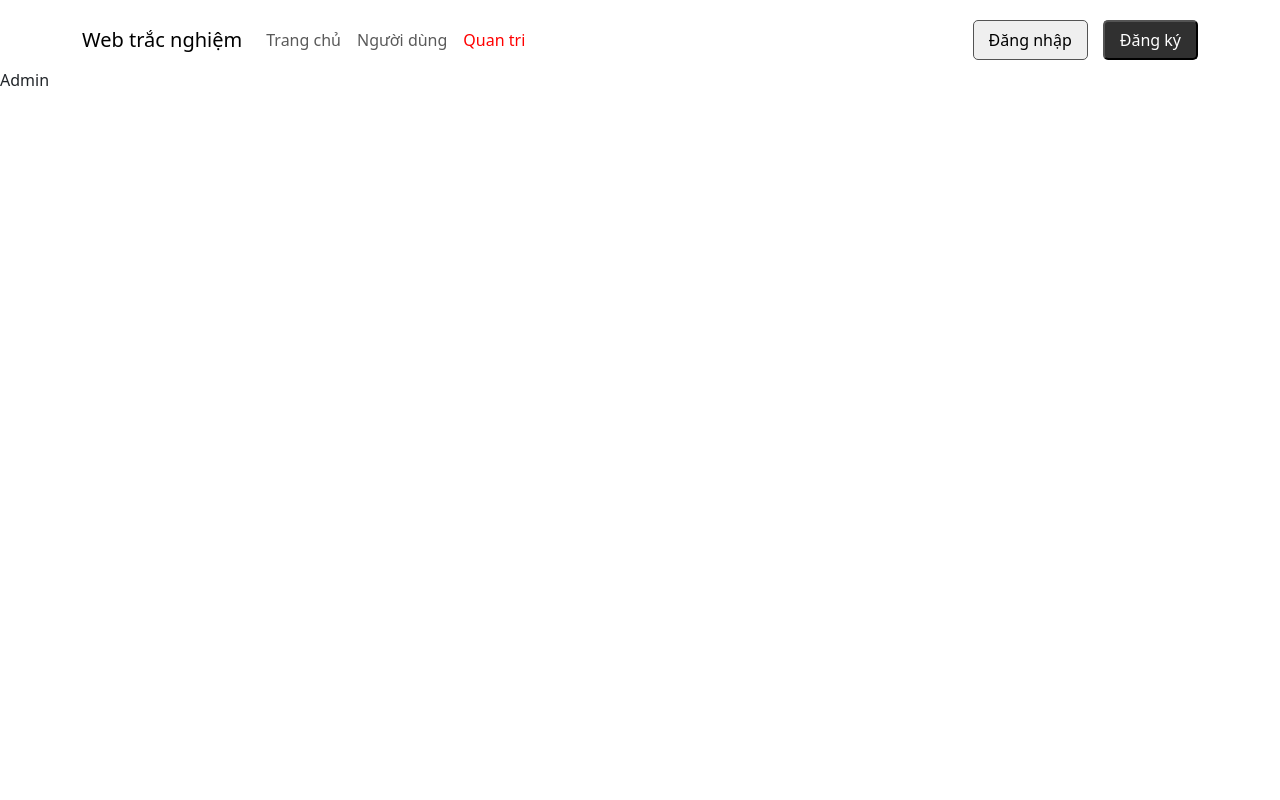
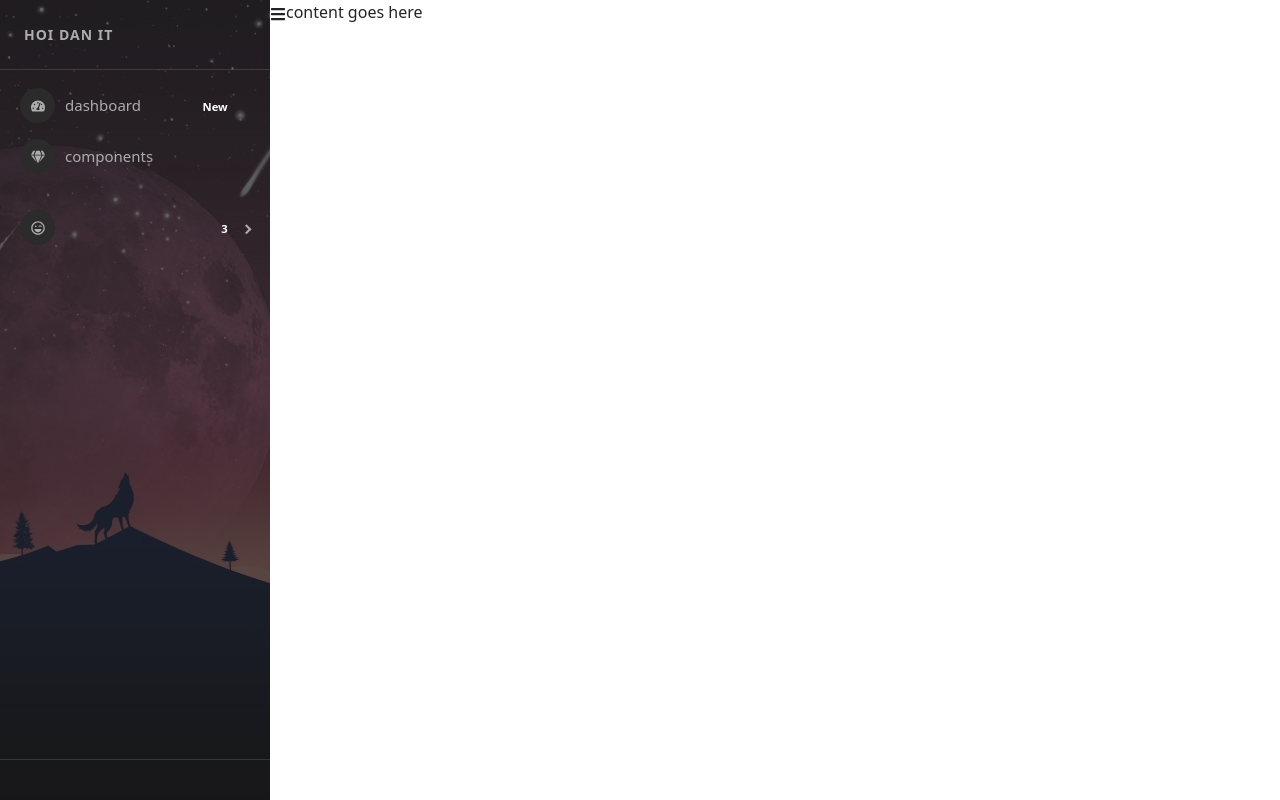
Before and after one commit to minhdang0911/React-Manage-Quiz, a React (Create React App) app in the folder Front-end/: page /admins in a window 1280 px wide. Built offline with nearby package versions, Linux system fonts and the light colour scheme.

Commit message:
design sidebar Ui admin

```diff
--- a/Front-end/package.json
+++ b/Front-end/package.json
@@ -10,6 +10,8 @@
         "react": "18.2.0",
         "react-bootstrap": "2.4.0",
         "react-dom": "18.2.0",
+        "react-icons": "4.4.0",
+        "react-pro-sidebar": "0.7.1",
         "react-redux": "8.0.1",
         "react-router-dom": "6.3.0",
         "react-scripts": "5.0.1",
--- a/Front-end/src/components/Admin/Admin.jsx
+++ b/Front-end/src/components/Admin/Admin.jsx
@@ -1,5 +1,21 @@
+import SideBar from './Sidebar';
+import './Admin.scss';
+import { FaBars } from 'react-icons/fa';
+import { useState } from 'react';
+
 const Admin = (props) => {
-    return <div>Admin</div>;
+    const [collapsed, setCollapsed] = useState(false);
+
+    return (
+        <div className="admin-container">
+            <div className="admin-sidebar">
+                <SideBar collapsed={collapsed} />
+            </div>
+            <div className="admin-content">
+                <FaBars onClick={() => setCollapsed(!collapsed)} />
+                content goes here
+            </div>
+        </div>
+    );
 };
-
 export default Admin;
--- /dev/null
+++ b/Front-end/src/components/Admin/Admin.scss
@@ -0,0 +1,8 @@
+.admin-container {
+    display: flex;
+    .admin-sidebar {
+        .pro-sidebar {
+            height: 100vh !important;
+        }
+    }
+}
--- /dev/null
+++ b/Front-end/src/components/Admin/Sidebar.jsx
@@ -0,0 +1,76 @@
+import 'react-pro-sidebar/dist/css/styles.css';
+import { ProSidebar, Menu, MenuItem, SubMenu, SidebarHeader, SidebarFooter, SidebarContent } from 'react-pro-sidebar';
+
+import { FaTachometerAlt, FaGem, FaList, FaGithub, FaRegLaughWink, FaHeart } from 'react-icons/fa';
+import sidebarBg from '../../assets/bg2.jpg';
+
+const SideBar = (props) => {
+    const { image, collapsed, toggled, handleToggleSidebar } = props;
+    return (
+        <>
+            <ProSidebar
+                image={sidebarBg}
+                collapsed={collapsed}
+                toggled={toggled}
+                breakPoint="md"
+                onToggle={handleToggleSidebar}
+            >
+                <SidebarHeader>
+                    <div
+                        style={{
+                            padding: '24px',
+                            textTransform: 'uppercase',
+                            fontWeight: 'bold',
+                            fontSize: 14,
+                            letterSpacing: '1px',
+                            overflow: 'hidden',
+                            textOverflow: 'ellipsis',
+                            whiteSpace: 'nowrap',
+                        }}
+                    >
+                        Hoi Dan IT
+                    </div>
+                </SidebarHeader>
+
+                <SidebarContent>
+                    <Menu iconShape="circle">
+                        <MenuItem icon={<FaTachometerAlt />} suffix={<span className="badge red">New</span>}>
+                            dashboard
+                        </MenuItem>
+                        <MenuItem icon={<FaGem />}> components </MenuItem>
+                    </Menu>
+                    <Menu iconShape="circle">
+                        <SubMenu suffix={<span className="badge yellow">3</span>} icon={<FaRegLaughWink />}>
+                            <MenuItem> 1</MenuItem>
+                            <MenuItem> 2</MenuItem>
+                            <MenuItem> 3</MenuItem>
+                        </SubMenu>
+                    </Menu>
+                </SidebarContent>
+
+                <SidebarFooter style={{ textAlign: 'center' }}>
+                    <div
+                        className="sidebar-btn-wrapper"
+                        style={{
+                            padding: '20px 24px',
+                        }}
+                    >
+                        <a
+                            href="https://github.com/azouaoui-med/react-pro-sidebar"
+                            target="_blank"
+                            className="sidebar-btn"
+                            rel="noopener noreferrer"
+                        >
+                            {/* <FaGithub />
+                            <span style={{ whiteSpace: 'nowrap', textOverflow: 'ellipsis', overflow: 'hidden' }}>
+                                viewSource
+                            </span> */}
+                        </a>
+                    </div>
+                </SidebarFooter>
+            </ProSidebar>
+        </>
+    );
+};
+
+export default SideBar;
--- a/Front-end/src/index.js
+++ b/Front-end/src/index.js
@@ -19,8 +19,8 @@
                     <Route path="/" element={<App />}>
                         <Route index element={<HomePage />} />
                         <Route path="/users" element={<User />} />
-                        <Route path="/admins" element={<Admin />} />
                     </Route>
+                    <Route path="/admins" element={<Admin />} />
                 </Routes>
             </BrowserRouter>
         </React.StrictMode>
```
Also changed, not shown: Front-end/src/assets/bg2.jpg (added), 1 other file (tests, documents, lock files or other folders).
